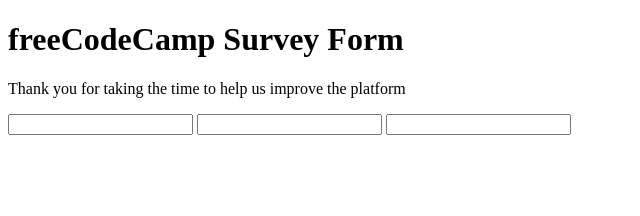
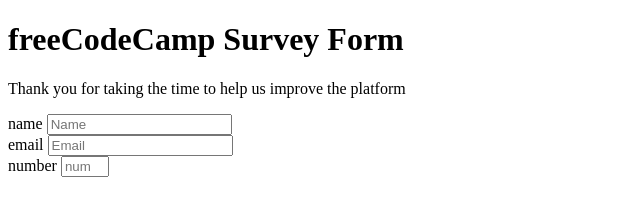
Before and after one commit to nhk1978/FirstTrailKhanhAndKhas, a plain HTML site: page index.html in a window 1280 px wide. Shown: the whole page, without its empty margins (0-640 px from the left). Drawn offline with Linux system fonts and the light colour scheme.

Commit message:
step 8.9.10.11

```diff
--- a/index.html
+++ b/index.html
@@ -14,11 +14,19 @@
       Thank you for taking the time to help us improve the platform
     </p>
     <form id="survey-form">
-      <input required id="name" type="text">
-      <input required id="email" type="text">
-      <input id="number" type="text">
-
-  </form>
+      <div>
+        <label id="name-label" for="name">name</label>
+        <input required id="name" type="text" placeholder="Name" />
+      </div>
+      <div>
+        <label id="email-label" for="email">email</label>
+        <input required id="email" type="text" placeholder="Email" />
+      </div>
+      <div>
+        <label id="number-label">number</label>
+        <input id="number" type="number" min="0" max="8" placeholder="number" />
+      </div>
+    </form>
     <script src="js/index.js"></script>
   </body>
 </html>
```
